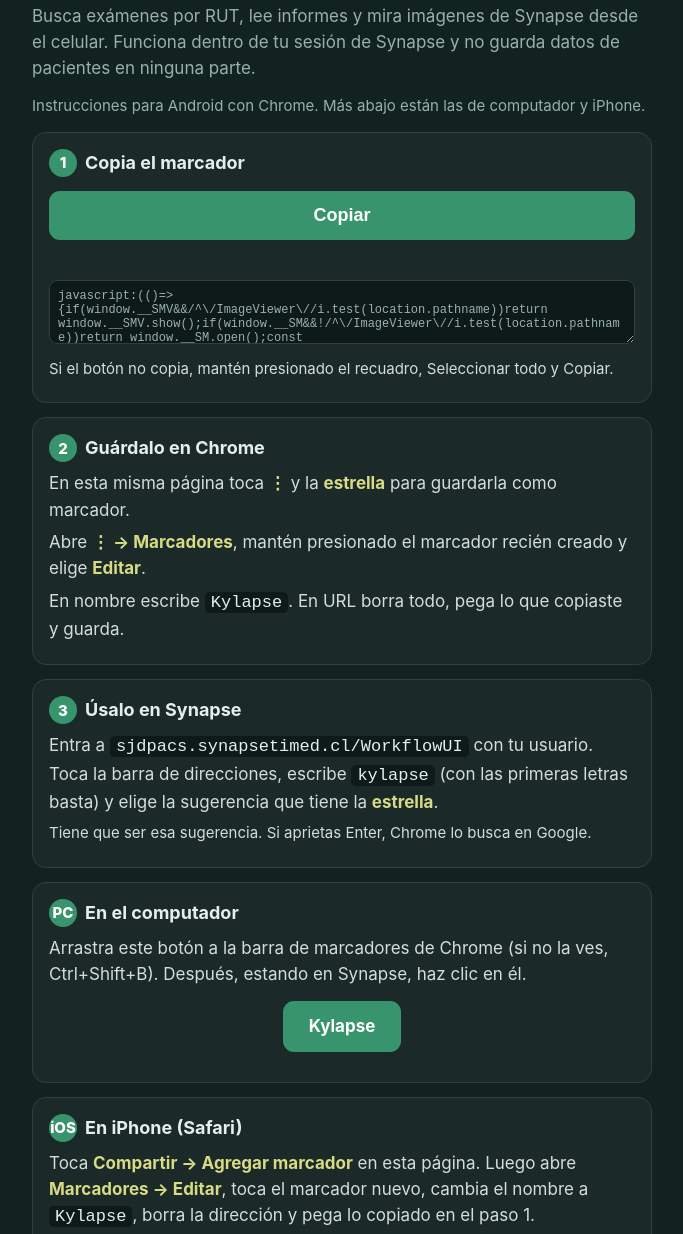
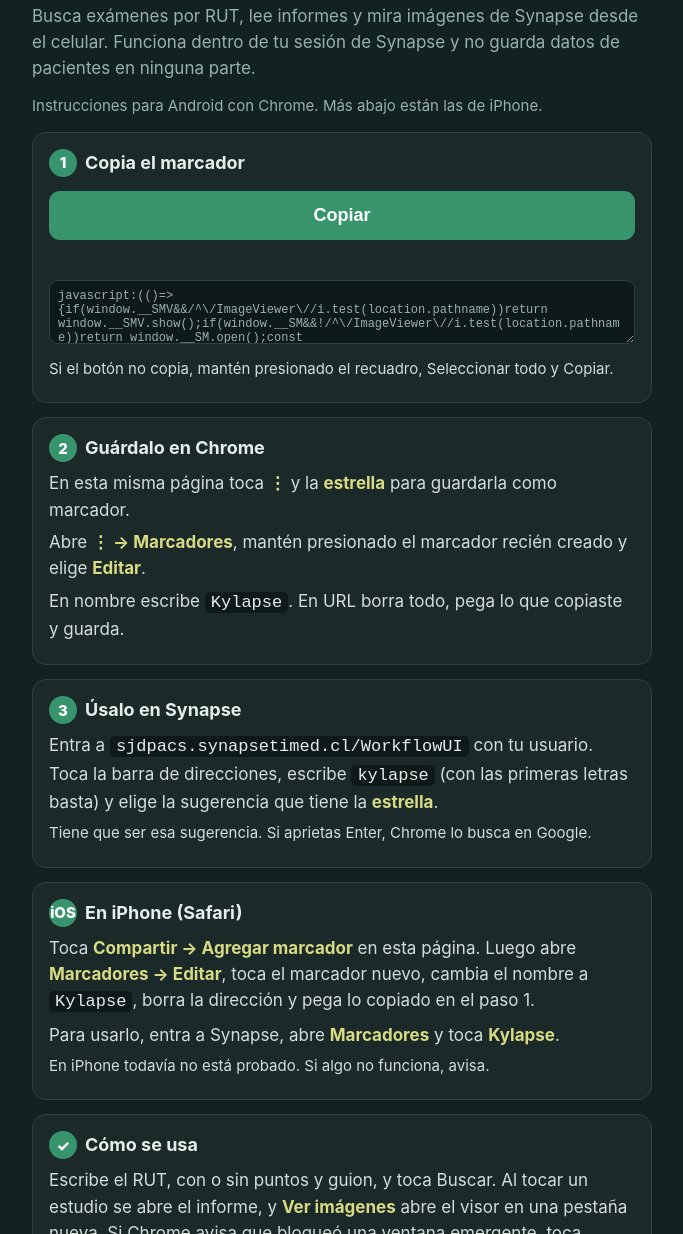
Before and after one commit to Kylapse/kylapse, a plain HTML site: page index.html in a window 1280 px wide. Shown: the part 93-1327 px from the top of the page, without its empty margins (298-981 px from the left). Drawn offline with Linux system fonts and the light colour scheme.

Commit message:
Quitar instrucciones de computador
Co-Authored-By: Claude Opus 5.5 <noreply@anthropic.com>
Claude-Session: https://claude.ai/code/session_013xPWaEJjL4u51JBqFN7wYm

```diff
--- a/index.html
+++ b/index.html
@@ -22,7 +22,7 @@ code{background:#0D1A19;padding:1px 6px;border-radius:5px;color:#E6EEEC}
 <h1>Kylapse</h1>
 <p class="sub">Busca exámenes por RUT, lee informes y mira imágenes de Synapse desde el celular. Funciona dentro de tu sesión de Synapse y no guarda datos de pacientes en ninguna parte.</p>
 
-<p class="note" style="margin-top:-8px">Instrucciones para Android con Chrome. Más abajo están las de computador y iPhone.</p>
+<p class="note" style="margin-top:-8px">Instrucciones para Android con Chrome. Más abajo están las de iPhone.</p>
 <div class="card"><h2><span class="n">1</span>Copia el marcador</h2>
 <button id="cp">Copiar</button><div class="ok" id="st"></div>
 <textarea id="ta" readonly>javascript:(()=&gt;{if(window.__SMV&amp;&amp;/^\/ImageViewer\//i.test(location.pathname))return window.__SMV.show();if(window.__SM&amp;&amp;!/^\/ImageViewer\//i.test(location.pathname))return window.__SM.open();const s=document.createElement(&#x27;script&#x27;);s.src=&#x27;https://kylapse.github.io/kylapse/sm.js?v=&#x27;+Date.now();s.onerror=()=&gt;alert(&#x27;No se pudo cargar Kylapse. Revisa tu conexion.&#x27;);document.body.append(s)})()</textarea>
@@ -37,11 +37,7 @@ code{background:#0D1A19;padding:1px 6px;border-radius:5px;color:#E6EEEC}
 <p>Entra a <code>sjdpacs.synapsetimed.cl/WorkflowUI</code> con tu usuario. Toca la barra de direcciones, escribe <code>kylapse</code> (con las primeras letras basta) y elige la sugerencia que tiene la <b class="k">estrella</b>.</p>
 <p class="note">Tiene que ser esa sugerencia. Si aprietas Enter, Chrome lo busca en Google.</p></div>
 
-<div class="card"><h2><span class="n">PC</span>En el computador</h2>
-<p>Arrastra este botón a la barra de marcadores de Chrome (si no la ves, Ctrl+Shift+B). Después, estando en Synapse, haz clic en él.</p>
-<p style="text-align:center;margin:14px 0"><a href="javascript:(()=&gt;{if(window.__SMV&amp;&amp;/^\/ImageViewer\//i.test(location.pathname))return window.__SMV.show();if(window.__SM&amp;&amp;!/^\/ImageViewer\//i.test(location.pathname))return window.__SM.open();const s=document.createElement(&#x27;script&#x27;);s.src=&#x27;https://kylapse.github.io/kylapse/sm.js?v=&#x27;+Date.now();s.onerror=()=&gt;alert(&#x27;No se pudo cargar Kylapse. Revisa tu conexion.&#x27;);document.body.append(s)})()" style="display:inline-block;background:#38946D;color:#fff;font-weight:700;padding:12px 26px;border-radius:11px;text-decoration:none" onclick="event.preventDefault();alert('Arrástralo a la barra de marcadores; aquí no hace nada.')">Kylapse</a></p></div>
-
-<div class="card"><h2><span class="n">iOS</span>En iPhone (Safari)</h2>
+ <div class="card"><h2><span class="n">iOS</span>En iPhone (Safari)</h2>
 <p>Toca <b class="k">Compartir → Agregar marcador</b> en esta página. Luego abre <b class="k">Marcadores → Editar</b>, toca el marcador nuevo, cambia el nombre a <code>Kylapse</code>, borra la dirección y pega lo copiado en el paso 1.</p>
 <p>Para usarlo, entra a Synapse, abre <b class="k">Marcadores</b> y toca <b class="k">Kylapse</b>.</p>
 <p class="note">En iPhone todavía no está probado. Si algo no funciona, avisa.</p></div>
```
